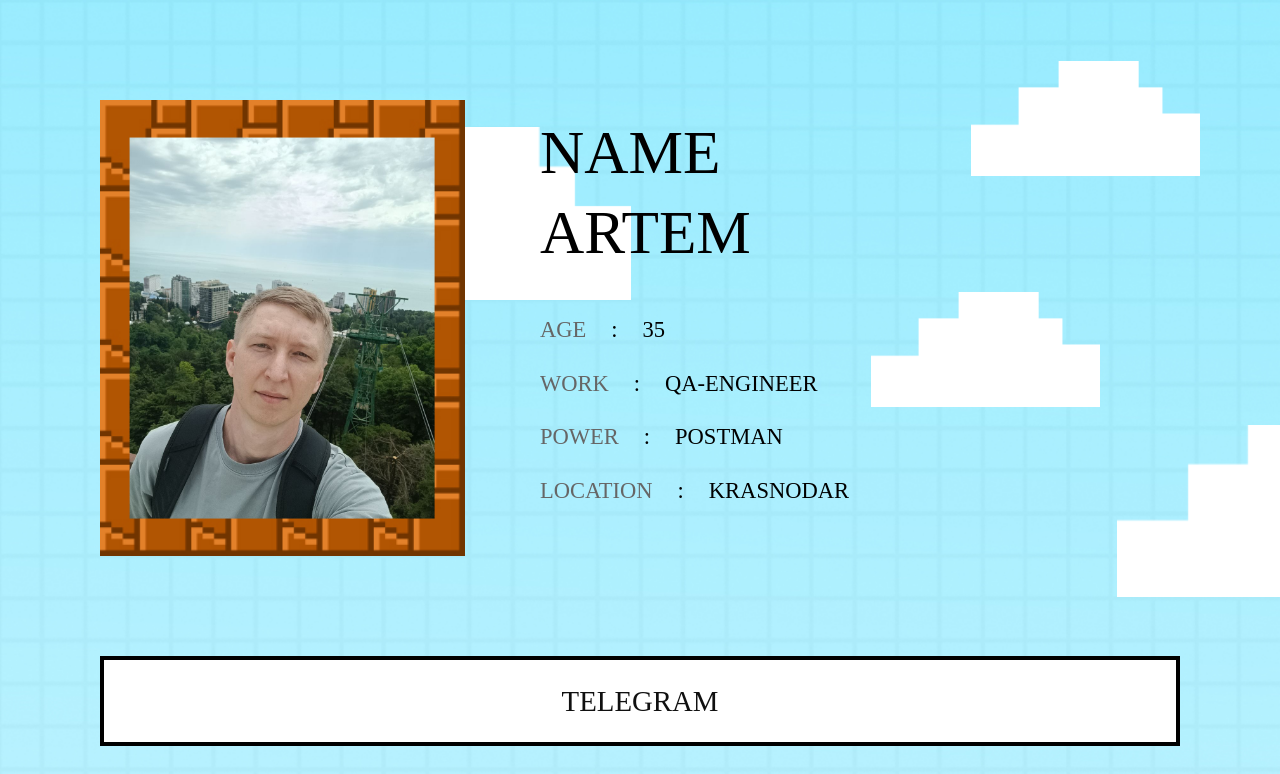
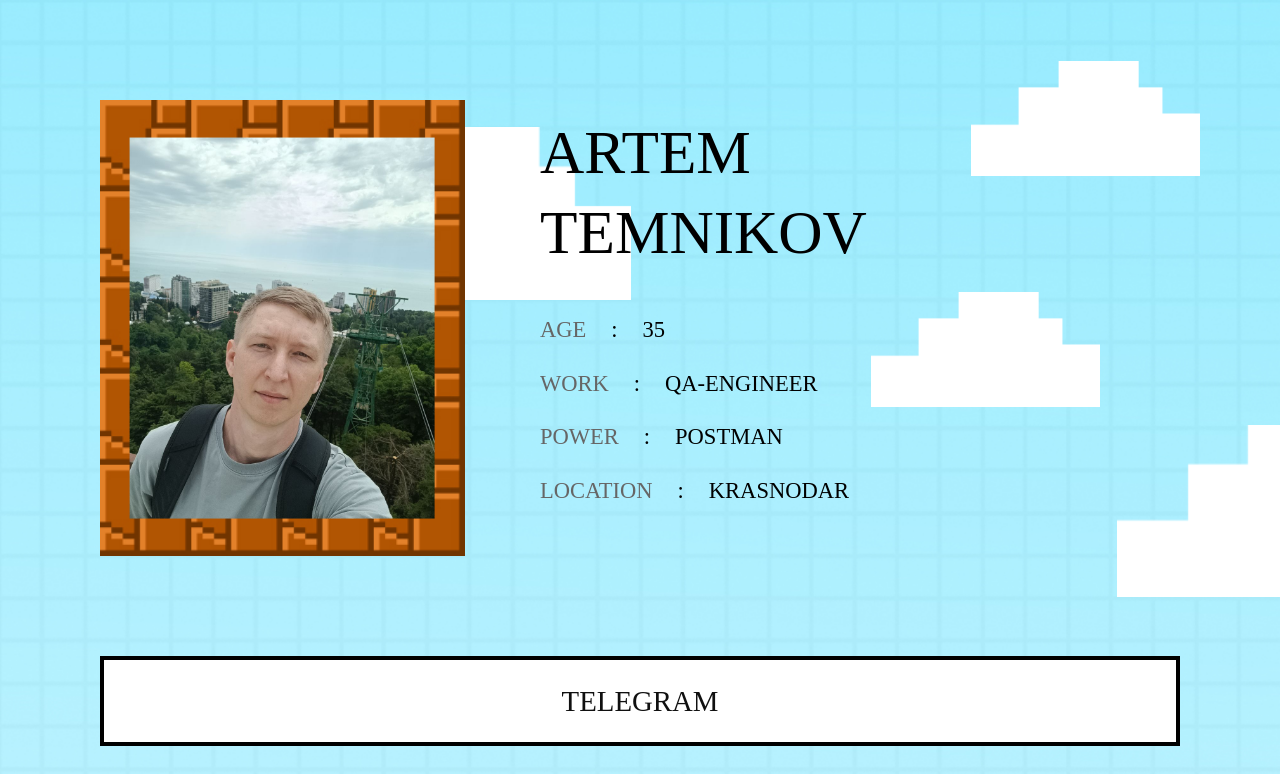
Before and after one commit to Hackerman1989/Hackerman1989.github.io, a plain HTML site: page index.html in a window 1280 px wide. Shown: the top 774 px of the page. Drawn offline with Linux system fonts and the light colour scheme; files whose address does not match are found by name.

Commit message:
Update index.html

```diff
--- a/index.html
+++ b/index.html
@@ -55,8 +55,8 @@
                <div class="text">
                   <!-- Имя -->
                   <div class="name">
-                     <div>Name</div>
                      <div>Artem</div>
+                     <div>Temnikov</div>
                   </div>
                   <div>
                      <div class="list"><span>age</span><span>:</span><span>35</span></div>
```
